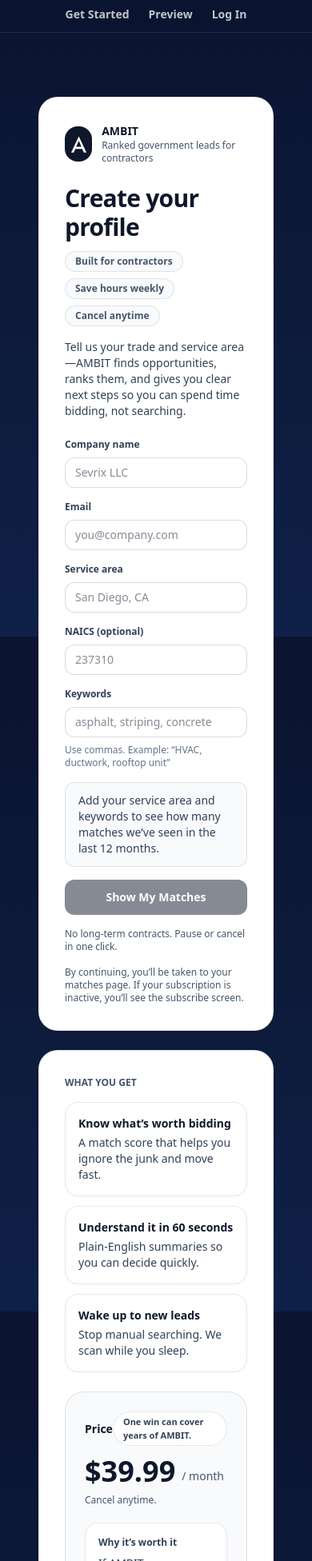
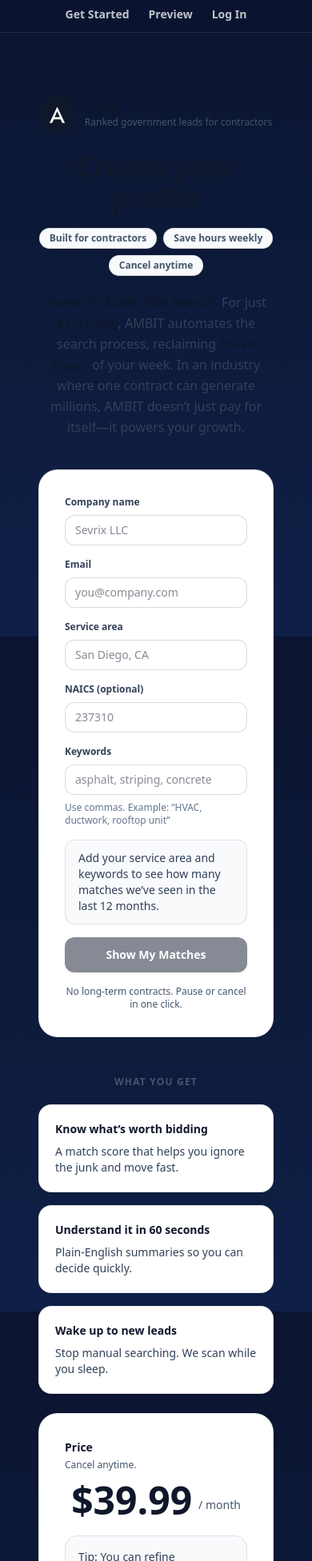
Before and after one commit to seansevrix/ambit, a Next.js app: page /get-started in a window 390 px wide. Shown: the part 48-2000 px from the top of the page at 80% size. Built offline with nearby package versions, Linux system fonts and the light colour scheme; no server answers.

Commit message:
Clean up get-started page layout

```diff
--- a/app/get-started/page.tsx
+++ b/app/get-started/page.tsx
@@ -69,12 +69,12 @@ function withinLast12Months(iso?: string) {
   return now - d.getTime() <= yearMs;
 }
 
-export default function GetStartedClient() {
+export default function GetStartedPage() {
   const router = useRouter();
 
   const [companyName, setCompanyName] = useState("");
   const [email, setEmail] = useState("");
-  const [location, setLocation] = useState("");
+  const [serviceArea, setServiceArea] = useState("");
   const [naics, setNaics] = useState("");
   const [keywords, setKeywords] = useState("");
 
@@ -84,17 +84,19 @@ export default function GetStartedClient() {
   const [matchCount, setMatchCount] = useState<number | null>(null);
   const [matchCountLoading, setMatchCountLoading] = useState(false);
 
+  // ✅ Keywords required ONLY on this page
   const canSubmit = useMemo(() => {
     return (
       companyName.trim().length >= 2 &&
       email.trim().includes("@") &&
-      location.trim().length >= 2 &&
-      keywords.trim().length >= 2 // ✅ Keywords required ONLY on this page
+      serviceArea.trim().length >= 2 &&
+      keywords.trim().length >= 2
     );
-  }, [companyName, email, location, keywords]);
+  }, [companyName, email, serviceArea, keywords]);
 
+  // live match count preview (same logic, just uses serviceArea variable)
   useEffect(() => {
-    const loc = location.trim();
+    const loc = serviceArea.trim();
     const kw = keywords.trim();
     const nx = naics.trim();
 
@@ -145,7 +147,7 @@ export default function GetStartedClient() {
       controller.abort();
       setMatchCountLoading(false);
     };
-  }, [location, naics, keywords]);
+  }, [serviceArea, naics, keywords]);
 
   async function createCustomer() {
     setErr("");
@@ -154,27 +156,28 @@ export default function GetStartedClient() {
     try {
       const company = companyName.trim();
       const mail = email.trim();
-      const loc = location.trim();
+      const loc = serviceArea.trim();
       const nx = naics.trim();
       const kw = keywords.trim();
 
-      // ✅ IMPORTANT FIX:
-      // Always send `name` because the deployed backend is returning "name is required".
-      // Also send `companyName` for compatibility with newer code.
+      // ✅ IMPORTANT:
+      // Deployed backend expects `name`. Send both for compatibility.
       const payload: any = {
-        name: company,                // ✅ REQUIRED BY CURRENT DEPLOY
-        companyName: company,         // keep for compatibility
+        name: company,
+        companyName: company,
         email: mail,
         location: loc,
-        serviceArea: loc,             // extra compatibility
+        serviceArea: loc,
         naics: nx || null,
-        keywords: kw,                 // ✅ required on this page
+        keywords: kw,
       };
 
       const { res, json } = await postJson(`${API_BASE}/engine/customers`, payload);
 
       if (!res.ok) {
-        const msg = String(json?.message || json?.error || `Signup failed (${res.status})`);
+        const msg = String(
+          json?.message || json?.error || `Signup failed (${res.status})`
+        );
         throw new Error(msg);
       }
 
@@ -194,11 +197,11 @@ export default function GetStartedClient() {
 
   return (
     <div className="mx-auto max-w-6xl px-6 py-10">
-      <div className="grid gap-6 lg:grid-cols-2 lg:items-start">
-        <div className="rounded-3xl border border-slate-900/10 bg-white p-8 shadow-sm">
-          <div className="flex items-center gap-3">
+      {/* HERO (full-width, orderly) */}
+      <header className="mx-auto max-w-3xl text-center">
+        <div className="mx-auto flex items-center justify-center gap-3">
           <AmbitMark size={44} />
-            <div>
+          <div className="text-left">
             <div className="text-sm font-semibold text-slate-900">AMBIT</div>
             <div className="text-xs text-slate-600">
               Ranked government leads for contractors
@@ -206,11 +209,11 @@ export default function GetStartedClient() {
           </div>
         </div>
 
-          <h1 className="mt-6 text-3xl font-semibold tracking-tight text-slate-900">
+        <h1 className="mt-6 text-4xl font-semibold tracking-tight text-slate-900">
           Create your profile
         </h1>
 
-          <div className="mt-3 flex flex-wrap items-center gap-2 text-xs font-semibold text-slate-600">
+        <div className="mt-4 flex flex-wrap justify-center gap-2 text-xs font-semibold text-slate-600">
           <span className="rounded-full border border-slate-900/10 bg-slate-50 px-3 py-1">
             Built for contractors
           </span>
@@ -222,12 +225,23 @@ export default function GetStartedClient() {
           </span>
         </div>
 
-          <p className="mt-4 max-w-md text-sm text-slate-700">
-            Tell us your trade and service area—AMBIT finds opportunities, ranks them, and gives you
-            clear next steps so you can spend time bidding, not searching.
+        <p className="mt-5 text-base leading-relaxed text-slate-700">
+          <span className="font-semibold text-slate-900">
+            Invest in Scale, Not Search.
+          </span>{" "}
+          For just{" "}
+          <span className="font-semibold text-slate-900">$1.33/day</span>, AMBIT
+          automates the search process, reclaiming{" "}
+          <span className="font-semibold text-slate-900">15–20 hours</span> of
+          your week. In an industry where one contract can generate millions,
+          AMBIT doesn’t just pay for itself—it powers your growth.
         </p>
+      </header>
 
-          <div className="mt-6 grid gap-4">
+      {/* FORM (centered, clean) */}
+      <section className="mx-auto mt-10 max-w-3xl rounded-3xl border border-slate-900/10 bg-white p-8 shadow-sm">
+        <div className="grid gap-4">
+          <div className="grid gap-4 md:grid-cols-2">
             <Field label="Company name">
               <input
                 className="w-full rounded-xl border border-slate-900/15 bg-white px-3 py-2 text-sm text-slate-900 outline-none focus:border-slate-900"
@@ -245,17 +259,18 @@ export default function GetStartedClient() {
                 placeholder="you@company.com"
               />
             </Field>
+          </div>
 
           <Field label="Service area">
             <input
               className="w-full rounded-xl border border-slate-900/15 bg-white px-3 py-2 text-sm text-slate-900 outline-none focus:border-slate-900"
-                value={location}
-                onChange={(e) => setLocation(e.target.value)}
+              value={serviceArea}
+              onChange={(e) => setServiceArea(e.target.value)}
               placeholder="San Diego, CA"
             />
           </Field>
 
-            <div className="grid gap-4 sm:grid-cols-2">
+          <div className="grid gap-4 md:grid-cols-2">
             <Field label="NAICS (optional)">
               <input
                 className="w-full rounded-xl border border-slate-900/15 bg-white px-3 py-2 text-sm text-slate-900 outline-none focus:border-slate-900"
@@ -283,14 +298,14 @@ export default function GetStartedClient() {
               <span className="font-semibold">Checking your area…</span>
             ) : matchCount === null ? (
               <span>
-                  Add your service area and keywords to see how many matches we’ve seen in the last
-                  12 months.
+                Add your service area and keywords to see how many matches we’ve
+                seen in the last 12 months.
               </span>
             ) : (
               <span>
                 In the last 12 months, we’ve seen{" "}
-                  <span className="font-semibold text-slate-900">{matchCount}</span> opportunities
-                  matching your area/trade.
+                <span className="font-semibold text-slate-900">{matchCount}</span>{" "}
+                opportunities matching your area/trade.
               </span>
             )}
           </div>
@@ -309,65 +324,53 @@ export default function GetStartedClient() {
             {loading ? "Creating…" : "Show My Matches"}
           </button>
 
-            <div className="text-xs text-slate-600">
+          <div className="text-center text-xs text-slate-600">
             No long-term contracts. Pause or cancel in one click.
           </div>
+        </div>
+      </section>
 
-            <div className="text-xs text-slate-600">
-              By continuing, you’ll be taken to your matches page. If your subscription is inactive,
-              you’ll see the subscribe screen.
-            </div>
-          </div>
+      {/* WHAT YOU GET + PRICE (as requested) */}
+      <section className="mx-auto mt-12 max-w-5xl">
+        <div className="text-center text-xs font-semibold tracking-widest text-slate-600">
+          WHAT YOU GET
         </div>
 
-        <div className="rounded-3xl border border-slate-900/10 bg-white p-8 shadow-sm">
-          <div className="text-xs font-semibold text-slate-600">WHAT YOU GET</div>
-
-          <div className="mt-4 grid gap-3">
-            <Outcome
+        <div className="mt-5 grid gap-4 md:grid-cols-3">
+          <FeatureCard
             title="Know what’s worth bidding"
             body="A match score that helps you ignore the junk and move fast."
           />
-            <Outcome
+          <FeatureCard
             title="Understand it in 60 seconds"
             body="Plain-English summaries so you can decide quickly."
           />
-            <Outcome
+          <FeatureCard
             title="Wake up to new leads"
             body="Stop manual searching. We scan while you sleep."
           />
         </div>
 
-          <div className="mt-6 rounded-3xl border border-slate-900/10 bg-slate-50 p-6">
-            <div className="flex items-center justify-between">
+        <div className="mt-6 rounded-3xl border border-slate-900/10 bg-white p-8 shadow-sm">
+          <div className="flex flex-col gap-3 sm:flex-row sm:items-center sm:justify-between">
+            <div>
               <div className="text-sm font-semibold text-slate-900">Price</div>
-              <div className="rounded-full border border-slate-900/10 bg-white px-3 py-1 text-[11px] font-semibold text-slate-700">
-                One win can cover years of AMBIT.
+              <div className="mt-1 text-xs text-slate-600">Cancel anytime.</div>
+            </div>
+
+            <div className="flex items-end justify-center gap-2 sm:justify-end">
+              <div className="text-5xl font-semibold text-slate-900 tabular-nums">
+                $39.99
+              </div>
+              <div className="pb-2 text-sm text-slate-600">/ month</div>
             </div>
           </div>
 
-            <div className="mt-3 flex items-end gap-2">
-              <div className="text-4xl font-semibold text-slate-900 tabular-nums">$39.99</div>
-              <div className="pb-1 text-sm text-slate-600">/ month</div>
-            </div>
-
-            <div className="mt-2 text-xs text-slate-600">Cancel anytime.</div>
-
-            <div className="mt-5 rounded-2xl border border-slate-900/10 bg-white p-4">
-              <div className="text-xs font-semibold text-slate-700">Why it’s worth it</div>
-              <div className="mt-2 text-sm text-slate-700">
-                If AMBIT saves you even{" "}
-                <span className="font-semibold text-slate-900">1–2 hours/week</span> of searching,
-                it pays for itself.
-              </div>
-            </div>
-          </div>
-
-          <div className="mt-6 text-xs text-slate-600">
+          <div className="mt-5 rounded-2xl border border-slate-900/10 bg-slate-50 p-4 text-sm text-slate-700">
             Tip: You can refine NAICS/keywords anytime to tighten matches.
           </div>
         </div>
-      </div>
+      </section>
     </div>
   );
 }
@@ -387,11 +390,11 @@ function Field({
   );
 }
 
-function Outcome({ title, body }: { title: string; body: string }) {
+function FeatureCard({ title, body }: { title: string; body: string }) {
   return (
-    <div className="rounded-2xl border border-slate-900/10 bg-white p-4">
+    <div className="rounded-2xl border border-slate-900/10 bg-white p-5 shadow-sm">
       <div className="text-sm font-semibold text-slate-900">{title}</div>
-      <div className="mt-1 text-sm text-slate-700">{body}</div>
+      <div className="mt-2 text-sm text-slate-700">{body}</div>
     </div>
   );
 }
```
Lines whose indentation alone changed are shown as unchanged.
